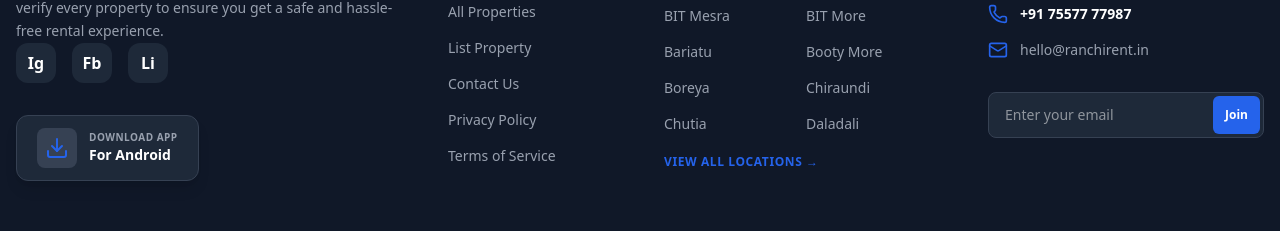
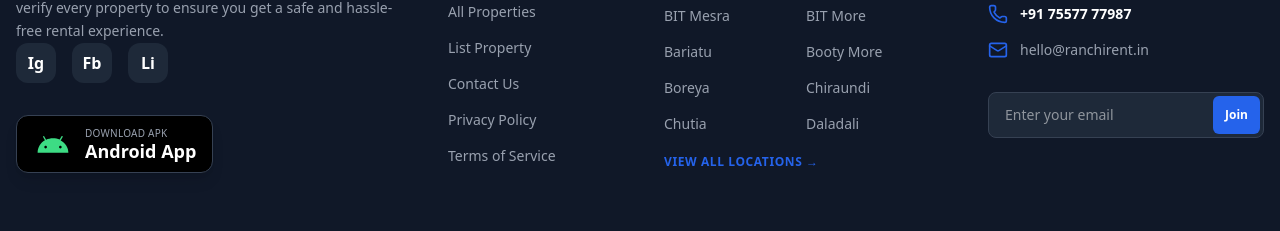
Before and after one commit to rupeshsinghkota/Ranchirent, a Next.js app: page / in a window 1280 px wide. Shown: the part 3944-4175 px from the top of the page. Built offline with nearby package versions, Linux system fonts and the light colour scheme; no server answers.

Commit message:
feat: Update footer with premium Android badge

```diff
--- a/components/Footer.tsx
+++ b/components/Footer.tsx
@@ -30,14 +30,16 @@ export default function Footer() {
                         <div className="mt-8">
                             <a
                                 href="https://expo.dev/artifacts/eas/8JRvgfm6Jge46bqXkhKaAY.apk"
-                                className="inline-flex items-center gap-3 bg-gray-800 hover:bg-brand-blue border border-gray-700 hover:border-brand-blue text-white px-5 py-3 rounded-xl transition-all shadow-lg hover:shadow-brand-blue/20 group"
+                                className="inline-flex items-center gap-3 bg-black hover:bg-gray-900 border border-gray-700 hover:border-brand-blue/50 text-white px-4 py-2 rounded-xl transition-all shadow-lg hover:shadow-brand-blue/20 group w-auto transform hover:-translate-y-1"
                             >
-                                <div className="bg-gray-700 group-hover:bg-white/10 p-2 rounded-lg transition-colors">
-                                    <Download className="w-6 h-6 text-brand-blue group-hover:text-white transition-colors" />
+                                <div className="p-1">
+                                    <svg viewBox="0 0 24 24" className="w-8 h-8 fill-current text-[#3DDC84]" xmlns="http://www.w3.org/2000/svg">
+                                        <path d="M17.523 15.3414c-.5511 0-.9993-.4486-.9993-.9997s.4482-.9993.9993-.9993c.5511 0 .9993.4482.9993.9993.0001.5511-.4482.9997-.9993.9997m-11.046 0c-.5511 0-.9993-.4486-.9993-.9997s.4482-.9993.9993-.9993c.5511 0 .9993.4482.9993.9993 0 .5511-.4482.9997-.9993.9997m11.4055-6.198l1.3776-2.3864c.137-.2373.0556-.5419-.1816-.6789-.2373-.1372-.5423-.056-.6796.1812l-1.3995 2.4243c-1.5039-.6866-3.2187-1.0772-5.0298-1.0772-1.8492 0-3.6.4052-5.1303 1.116l-1.3831-2.3956c-.1399-.2423-.4506-.3241-.6929-.1842-.2423.1399-.3241.4506-.1842.6929l1.3621 2.3595C2.5369 11.2351.4688 14.6593.4688 18.5721h23.0624c0-3.8344-1.9961-7.199-5.9627-9.4287" />
+                                    </svg>
                                 </div>
-                                <div className="text-left">
-                                    <div className="text-[10px] uppercase tracking-wider font-semibold text-gray-400 group-hover:text-gray-200">Download App</div>
-                                    <div className="text-sm font-bold text-white">For Android</div>
+                                <div className="text-left flex flex-col justify-center">
+                                    <div className="text-[10px] uppercase tracking-wide font-medium text-gray-400 leading-none mb-1">Download APK</div>
+                                    <div className="text-lg font-bold text-white leading-none font-sans">Android App</div>
                                 </div>
                             </a>
                         </div>
```
